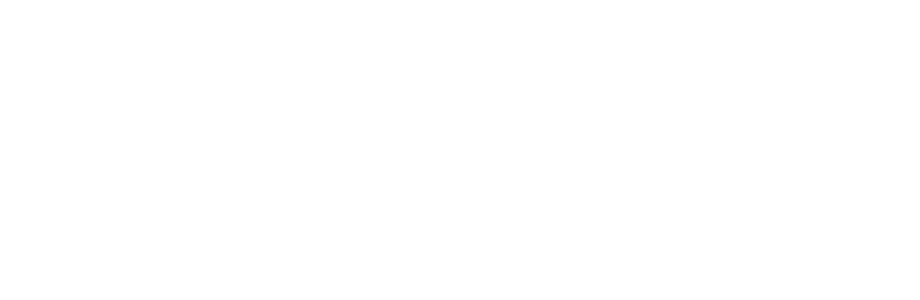
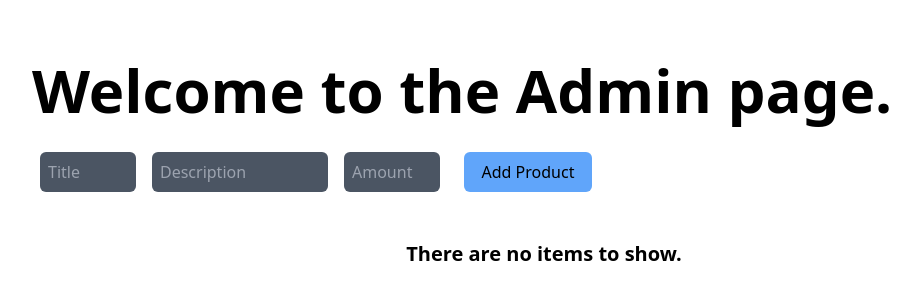
Before and after one commit to UnbridledMistake/WebDev2Phase2, a Next.js app: page /admin in a window 1280 px wide. Shown: the part 148-448 px from the top of the page, without its empty margins (96-1016 px from the left). Built offline with nearby package versions, Linux system fonts and the light colour scheme.

Commit message:
add product management

```diff
--- a/app/admin/page.js
+++ b/app/admin/page.js
@@ -1,6 +1,99 @@
-export default function Admin() {
-    return (
-        <main className="flex flex-col items-center justify-between p-24">
-        </main>
-    );
-}
+"use client";
+import { useState } from "react";
+import Product from "../../components/product";
+const Admin = () => {
+  const [error, setError] = useState(false);
+  const [errorMessage, setErrorMessage] = useState("");
+  const [products, setProducts] = useState([]);
+  const [newProductTitle, setNewProductTitle] = useState("");
+  const [newProductDesc, setNewProductDesc] = useState("");
+  const [newProductInv, setNewProductInv] = useState("");
+
+  const handleSubmit = (e) => {
+    e.preventDefault();
+
+    if (newProductTitle.length == 0) {
+      setErrorMessage("Title cannot be blank.");
+      setError(true);
+      return;
+    }
+
+    if (newProductDesc.length == 0) {
+      setErrorMessage("Description cannot be blank.");
+      setError(true);
+      return;
+    }
+
+    if (newProductInv.length == 0) {
+      setErrorMessage("Amount cannot be blank.");
+      setError(true);
+      return;
+    }
+
+    if (isNaN(parseInt(newProductInv))) {
+      setErrorMessage("Amount must be an integer.");
+      setError(true);
+      return;
+    }
+
+    setProducts([
+      ...products,
+      {
+        title: newProductTitle,
+        description: newProductDesc,
+        inventory: newProductInv,
+      },
+    ]);
+
+    setErrorMessage("");
+    setError(false);
+  };
+
+  const deleteProduct = (title) => {
+    const updatedProducts = products.filter((product) => product.title != title);
+    setProducts(updatedProducts);
+  };
+
+  return (
+    <main className="flex flex-col w-full h-full justify-between my-16 p-32">
+      <h1 className="my-4 text-6xl font-bold">Welcome to the Admin page.</h1>
+      <form onSubmit={handleSubmit}>
+        {error && <p className="my-4 p-4 bg-red-100 rounded-md">{errorMessage}</p>}
+        <input
+          className="w-24 my-4 mx-2 p-2 bg-gray-600 text-white rounded-md"
+          type="text"
+          placeholder="Title"
+          value={newProductTitle}
+          onChange={(e) => setNewProductTitle(e.target.value)}
+          />
+        <input
+          className="w-44 my-4 mx-2 p-2 bg-gray-600 text-white rounded-md"
+          type="text"
+          placeholder="Description"
+          value={newProductDesc}
+          onChange={(e) => setNewProductDesc(e.target.value)}
+          />
+        <input
+          className="w-24 my-4 mx-2 p-2 bg-gray-600 text-white rounded-md"
+          type="text"
+          placeholder="Amount"
+          value={newProductInv} onChange={(e) => setNewProductInv(e.target.value)}
+          />
+        <button className="mx-4 w-32 my-4 p-2 bg-blue-400 rounded-md">Add Product</button>
+      </form>
+      {(!Array.isArray(products) || products.length == 0) && <p className="w-full text-center text-xl font-bold p-8">There are no items to show.</p>}
+      <div className="grid grid-cols-3 w-full p-2">
+        {Array.isArray(products) ? products.map((product, index) => {
+          return (
+            <div className="h-32 w-46 m-1">
+              <button className="fixed bg-red-100 rounded-xl p-1 ml-[120px] mt-1" onClick={() => deleteProduct(product.title)}>Delete</button>
+              <Product key={index} {...product}/>
+            </div>
+          );
+        }) : null}
+      </div>
+    </main>
+  );
+};
+
+export default Admin;
--- a/app/page.js
+++ b/app/page.js
@@ -33,9 +33,21 @@
       <form className="flex flex-col w-full h-full justify-between" onSubmit={handleSubmit}>
         <h1 className="my-4 text-6xl font-bold">Welcome to our application.</h1>
         <h2 className="my-4">Please log in to continue.</h2>
-        {error && <p className="m-4 p-4 bg-red-100 rounded-md">{errorMessage}</p>}
-        <input className="w-64 my-4 p-2 bg-gray-600 text-white rounded-md" type="text" placeholder="Username" value={username} onChange={(e) => setUsername(e.target.value)}/>
-        <input className="w-64 my-4 p-2 bg-gray-600 text-white rounded-md" type="password" placeholder="Password" value={password} onChange={(e) => setPassword(e.target.value)}/>
+        {error && <p className="my-4 p-4 bg-red-100 rounded-md">{errorMessage}</p>}
+        <input
+          className="w-64 my-4 p-2 bg-gray-600 text-white rounded-md"
+          type="text"
+          placeholder="Username"
+          value={username}
+          onChange={(e) => setUsername(e.target.value)}
+          />
+        <input
+          className="w-64 my-4 p-2 bg-gray-600 text-white rounded-md"
+          type="password"
+          placeholder="Password"
+          value={password}
+          onChange={(e) => setPassword(e.target.value)}
+          />
         <button className="w-24 my-4 p-2 bg-blue-400 rounded-md" type="submit">Log In</button>
       </form>
     </main>
--- a/app/user/page.js
+++ b/app/user/page.js
@@ -1,6 +1,7 @@
 export default function User() {
     return (
-        <main className="flex flex-col items-center justify-between p-24">
+        <main className="flex flex-col w-full h-full justify-between my-16 p-32">
+            <h1 className="my-4 text-6xl font-bold">Welcome to the User page.</h1>
         </main>
     );
 }
--- /dev/null
+++ b/components/product.js
@@ -0,0 +1,13 @@
+import React from 'react';
+
+const Product = ({ title, description, inventory }) => {
+  return (
+    <div className="rounded-xl border-solid border-2 border-black flex flex-col w-full h-full justify-between p-1">
+      <h4 className="text-lg font-bold">{title}</h4>
+      <p className="text-sm">{description}</p>
+      <p className="text-xs">Inventory: {inventory}</p>
+    </div>
+  );
+};
+
+export default Product;
```
